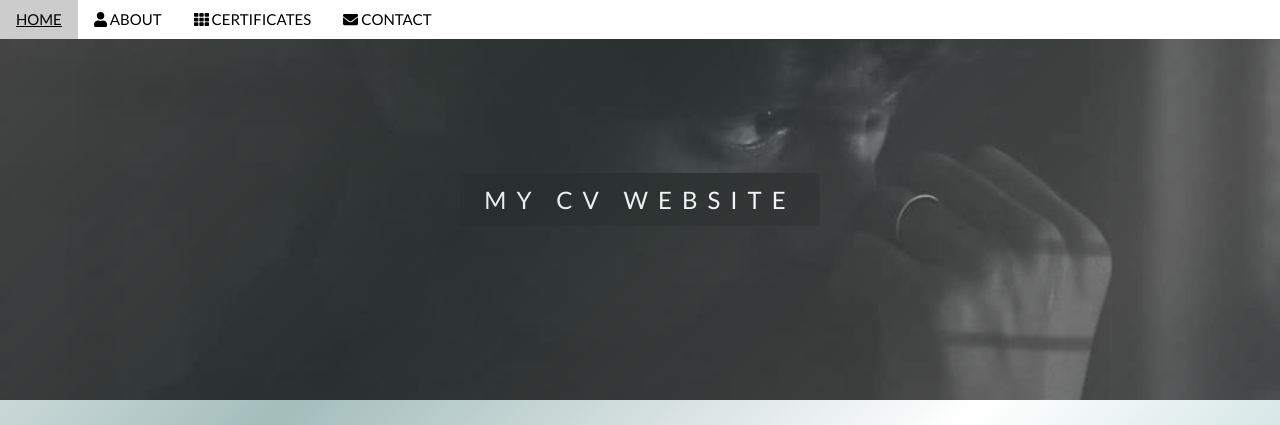
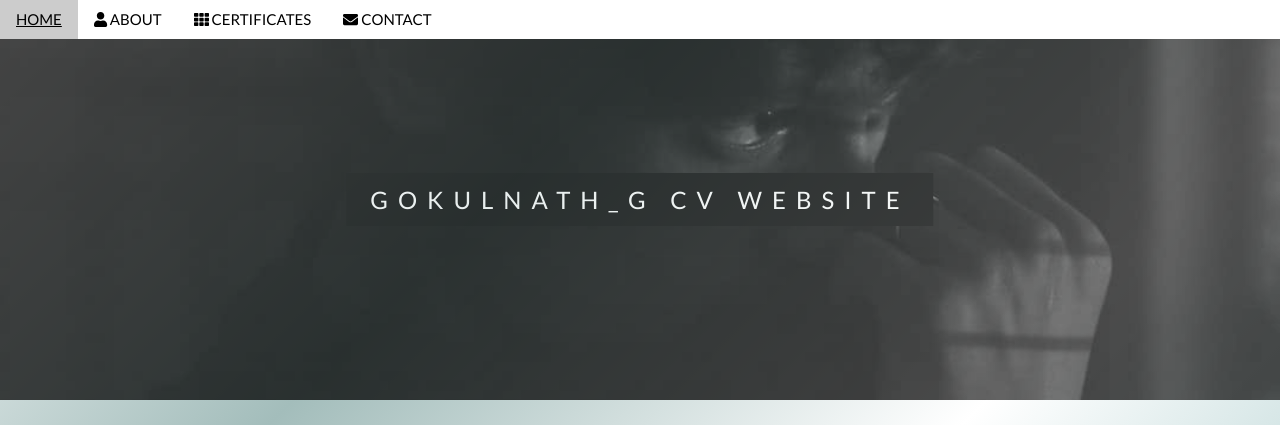
Before and after one commit to Gokulnath7598/Django_Website, a Django app: page / in a window 1280 px wide. Shown: the top 425 px of the page. Run offline with Django 3.2, Linux system fonts and the light colour scheme; some libraries are stand-ins or nearby versions.

Commit message:
SPAN UPDATED

```diff
--- a/Resume/templates/base/temp.html
+++ b/Resume/templates/base/temp.html
@@ -43,7 +43,7 @@
   <!-- First Parallax Image with Logo Text -->
   <div class="bgimg-1 w3-display-container w3-opacity-min" id="home">
     <div class="w3-display-middle" style="white-space:nowrap;">
-      <span class="w3-center w3-padding-large w3-black w3-xlarge w3-wide w3-animate-opacity">MY <span
+      <span class="w3-center w3-padding-large w3-black w3-xlarge w3-wide w3-animate-opacity">GOKULNATH_G <span
           class="w3-hide-small">CV</span> WEBSITE</span>
     </div>
   </div>
```
